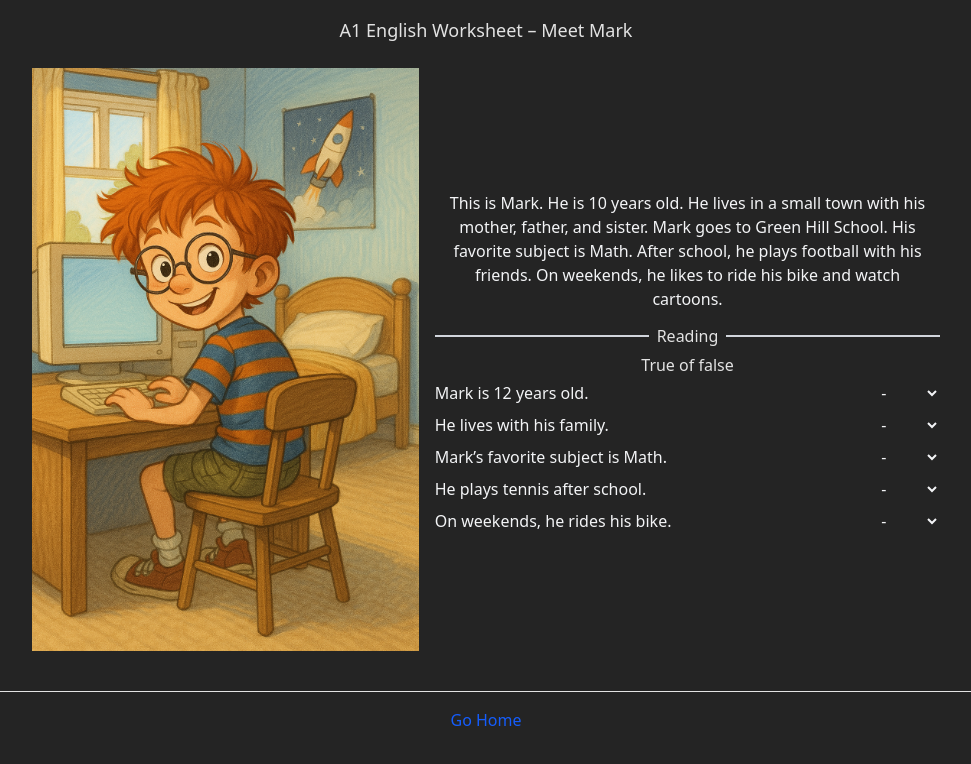
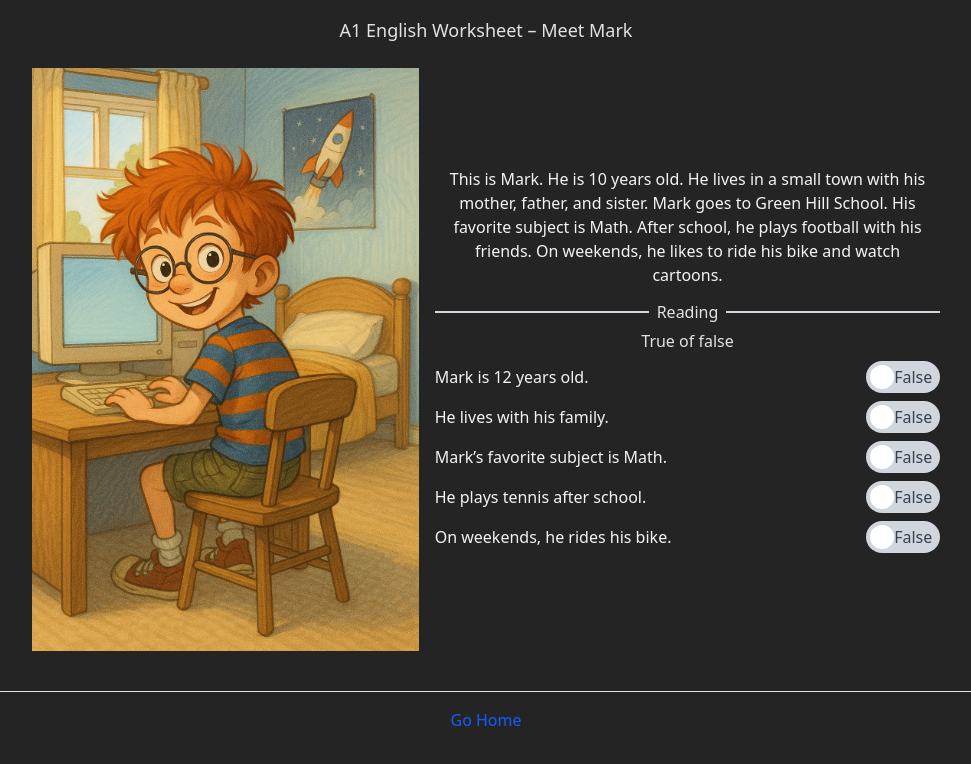
Before and after one commit to lostmart/learning-app-25, a React (Vite) app: page /presentation in a window 1280 px wide. Shown: the top 764 px of the page, without its empty margins (154-1125 px from the left). Built offline with nearby package versions, Linux system fonts and the light colour scheme.

Commit message:
new true false styles

```diff
--- /dev/null
+++ b/src/components/TrueorFalse.tsx
@@ -0,0 +1,42 @@
+import { useState } from "react"
+import type { TrueFalseSection } from "../services/types"
+import ToggleSwitch from "./ui/ToggleSwitch"
+
+const TrueorFalse = ({ section }: { section: TrueFalseSection }) => {
+	// Initialize state for all answers (null = unanswered, true/false = answered)
+	const [answers, setAnswers] = useState<(boolean | null)[]>(
+		new Array(section.items.length).fill(null)
+	)
+
+	const handleToggle = (index: number, value: boolean) => {
+		const newAnswers = [...answers]
+		newAnswers[index] = value
+		setAnswers(newAnswers)
+	}
+
+	return (
+		<article>
+			{section.type === "true_false" && (
+				<>
+					<h3 className="text-center">True of false</h3>
+					<ul className="list-disc list-inside">
+						{section.items.map((item, index) => (
+							<li
+								key={index}
+								className="text-gray-100 flex justify-between items-center my-2"
+							>
+								{item}
+								<ToggleSwitch
+									value={answers[index] ?? false}
+									onChange={(value) => handleToggle(index, value)}
+								/>
+							</li>
+						))}
+					</ul>
+				</>
+			)}
+		</article>
+	)
+}
+
+export default TrueorFalse
--- /dev/null
+++ b/src/components/ui/ToggleSwitch.tsx
@@ -0,0 +1,30 @@
+interface ToggleSwitchProps {
+	value: boolean
+	onChange: (value: boolean) => void
+}
+
+const ToggleSwitch = ({ value, onChange }: ToggleSwitchProps) => {
+	return (
+		<button
+			type="button"
+			onClick={() => onChange(!value)}
+			className={`
+        relative w-[74px] h-8 rounded-full transition-colors duration-300
+        flex items-center px-2
+        ${value ? "bg-green-500 justify-start" : "bg-gray-300 justify-end text-gray-700"}
+      `}
+			aria-label={value ? "True" : "False"}
+		>
+			<span
+				className={`
+          absolute top-1 left-1 w-6 h-6 bg-white rounded-full
+          transition-transform duration-300
+          ${value ? "translate-x-10" : "translate-x-0"}
+        `}
+			/>
+			{value ? "True" : "False"}
+		</button>
+	)
+}
+
+export default ToggleSwitch
--- a/src/pages/Presentation.tsx
+++ b/src/pages/Presentation.tsx
@@ -3,8 +3,9 @@ import { motion } from "motion/react"
 
 import "swiper/swiper-bundle.css"
 import { useEffect, useState } from "react"
-import type { LessonData } from "../services/types"
+import type { LessonData, TrueFalseSection } from "../services/types"
 import { getLesson } from "../services/lessonService"
+import TrueorFalse from "../components/TrueorFalse"
 
 const Presentation = () => {
 	const [lesson, setLesson] = useState<LessonData | null>(null)
@@ -65,32 +66,9 @@ const Presentation = () => {
 							<hr className="border-t-2 border-gray-300 my-4 w-1/2" />
 						</div>
 					</div>
-					<article>
-						{lesson.sections[1].type === "true_false" && (
-							<>
-								<h3 className="text-center">True of false</h3>
-								<ul className="list-disc list-inside">
-									{lesson.sections[1].items.map((item, index) => (
-										<li
-											key={index}
-											className="text-gray-100 flex justify-between items-center"
-										>
-											{item}
-											<select className="p-1 border-blue-500" id="">
-												<option value="">-</option>
-												<option className="text-black" value="true">
-													True
-												</option>
-												<option className="text-black" value="false">
-													False
-												</option>
-											</select>
-										</li>
-									))}
-								</ul>
-							</>
-						)}
-					</article>
+					{lesson.sections[1]?.type === "true_false" && (
+						<TrueorFalse section={lesson.sections[1] as TrueFalseSection} />
+					)}
 				</motion.div>
 			</section>
 		</main>
```
